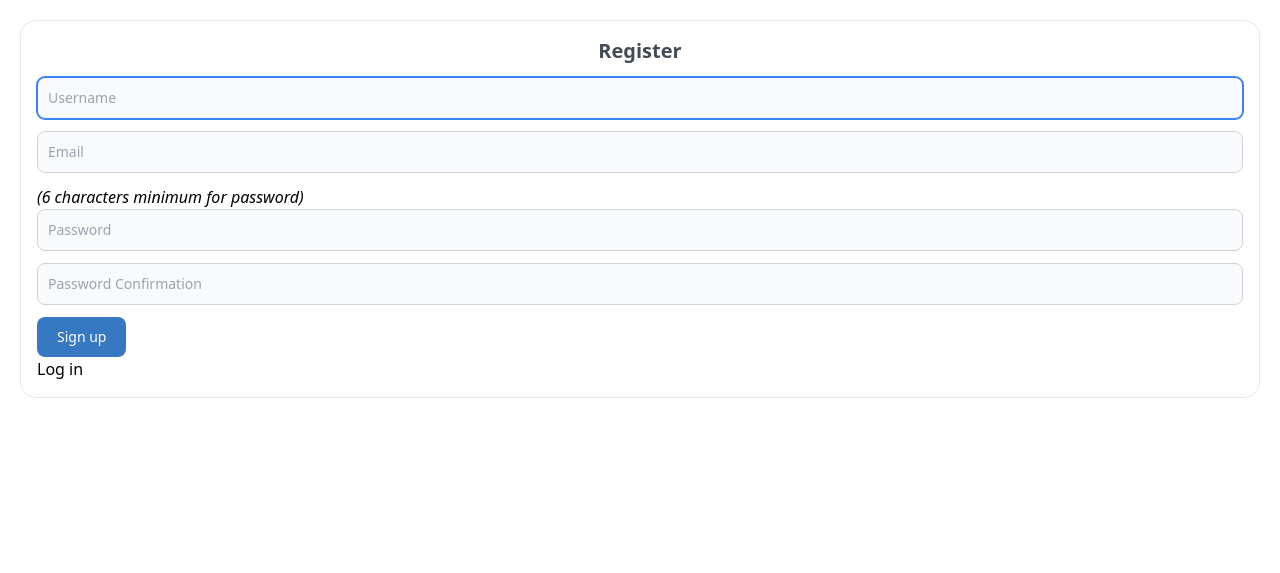
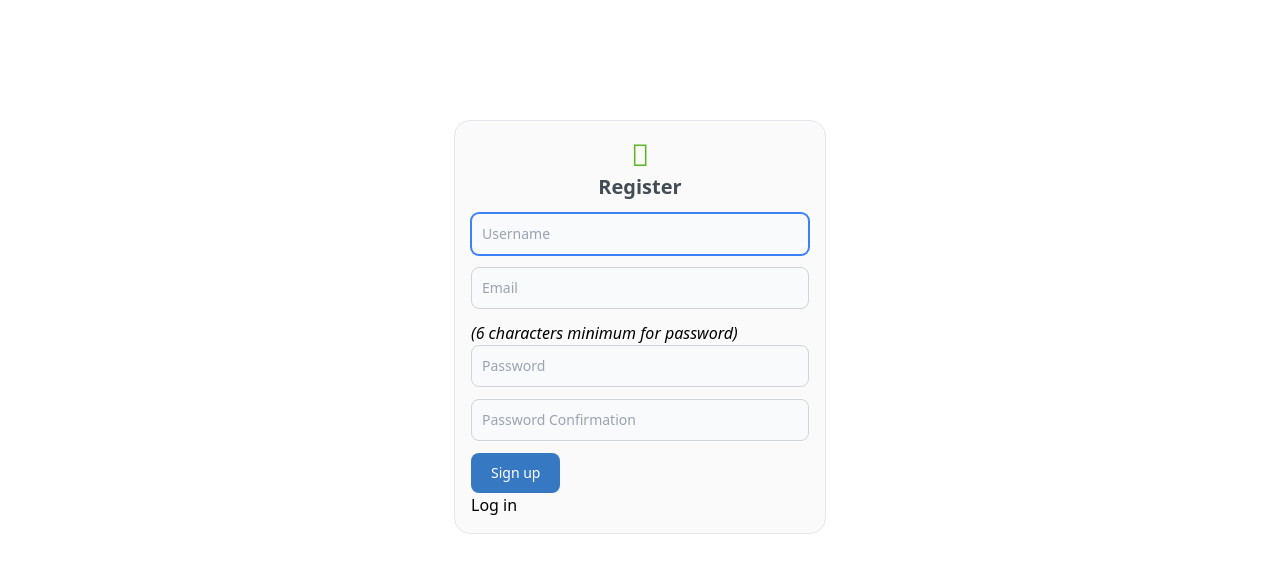
Before and after one commit to zakiyousufi/Budget-App, a Rails app: page /users/sign_up in a window 1280 px wide. Shown: the top 573 px of the page. Run offline with Rails 7, Linux system fonts and the light colour scheme; style sheets or scripts are compiled from the project's sources; some libraries are stand-ins or nearby versions.

Commit message:
Add some style to login and sign up

```diff
--- a/app/assets/stylesheets/application.css.scss
+++ b/app/assets/stylesheets/application.css.scss
@@ -13,3 +13,25 @@
  *= require_tree .
  *= require_self
  */
+
+@import "font-awesome";
+
+.blue {
+  color: #3770c2;
+}
+
+.green {
+  color: #5fb523;}
+
+.signup {
+  background-color: #4b525a07;
+  width: 80%;
+  margin: 180px 10%;
+}
+
+@media (min-width: 768px) {
+  .signup {
+    width: 30%;
+    margin: 120px 35%;
+  }
+}
```
